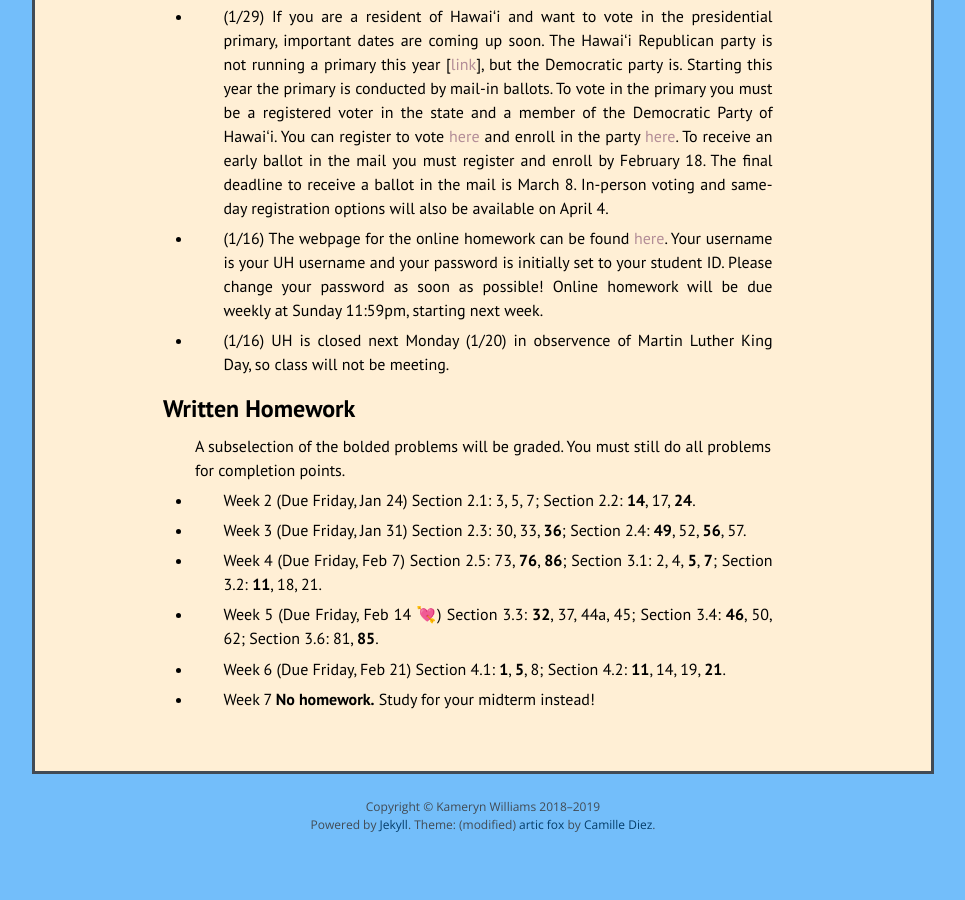
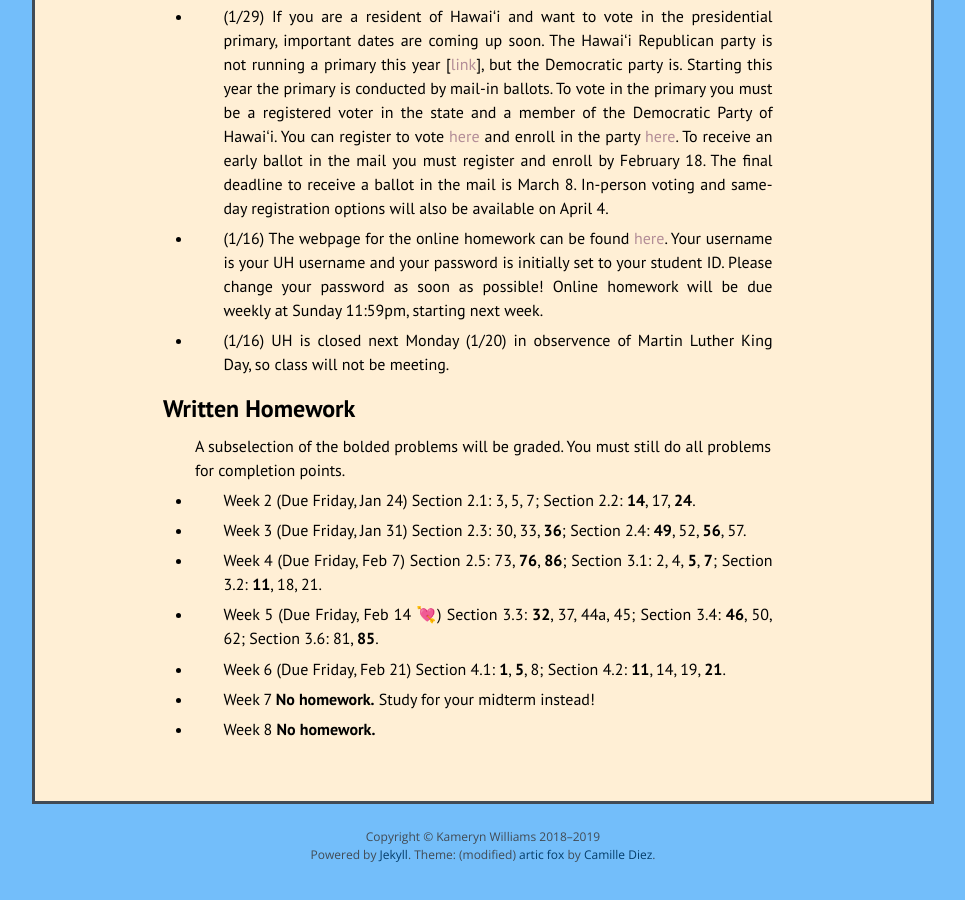
Before and after one commit to kamerynjw/kamerynjw.github.io, a Jekyll site: the page built from teaching/2020/math372.md, in a window 1280 px wide and 900 px high, scrolled down 1550 px. Shown: the whole window, without its empty margins (157-1122 px from the left). Built offline with Jekyll 4.4.1, drawn with Linux system fonts in a browser that asks for light colours; nearby versions of some CDN libraries; formulas are drawn with MathJax 3; before the commit the page ends 2420 px from its top, so only the background shows below that.

Commit message:
added no homework announcement for 372

```diff
--- a/teaching/2020/math372.md
+++ b/teaching/2020/math372.md
@@ -91,3 +91,5 @@ A subselection of the bolded problems will be graded. You must still do all prob
 * Week 6 (Due Friday, Feb 21) Section 4.1: **1**, **5**, 8; Section 4.2: **11**, 14, 19, **21**.
 
 * Week 7 **No homework.** Study for your midterm instead!
+
+* Week 8 **No homework.**
```
